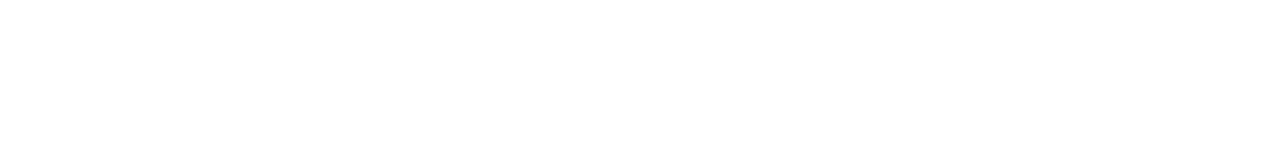
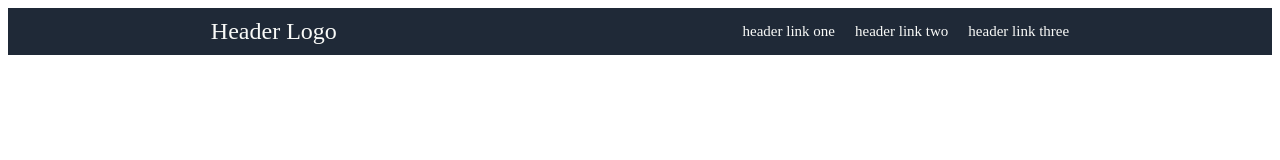
Before and after one commit to protoncoder/landing_page, a plain HTML site: page index.html in a window 1280 px wide. Drawn offline with Linux system fonts and the light colour scheme.

Commit message:
create header/nav bar

```diff
--- /dev/null
+++ b/css/styles.css
@@ -0,0 +1,32 @@
+/* .sub-headers a {
+    text-decoration: none;
+} */
+
+body {
+    display: flex;
+    flex-direction: column;
+}
+
+.header a {
+    text-decoration: none;
+    color: #f9faf8;
+}
+
+.header ul {
+    list-style-type: none;
+    display: flex;
+    justify-content: center;
+    align-items: center;
+    gap: 20px;
+    padding: 0;
+    font-size: 15px;
+}
+
+.header {
+    display: flex;
+    justify-content: space-around;
+    align-items: center;
+    font-size: 24px;
+    background: #1F2937;
+    color: #f9faf8;
+}
--- a/index.html
+++ b/index.html
@@ -4,10 +4,20 @@
     <meta charset="UTF-8">
     <meta http-equiv="X-UA-Compatible" content="IE=edge">
     <meta name="viewport" content="width=device-width, initial-scale=1.0">
+    <link rel="stylesheet" href="/css/styles.css">
     <title>Landing Page</title>
 </head>
 <body>
-    <header>
+    <div class="header">
+      Header Logo
+    <div class="sub-headers">
+       <ul>
+         <li><a href="google.com">header link one</a></li>
+         <li><a href="google.com">header link two</a></li>
+         <li><a href="google.com">header link three</a></li>
+       </ul>
+       </div>
+    </div>
 
     </header>
     <footer>
```
